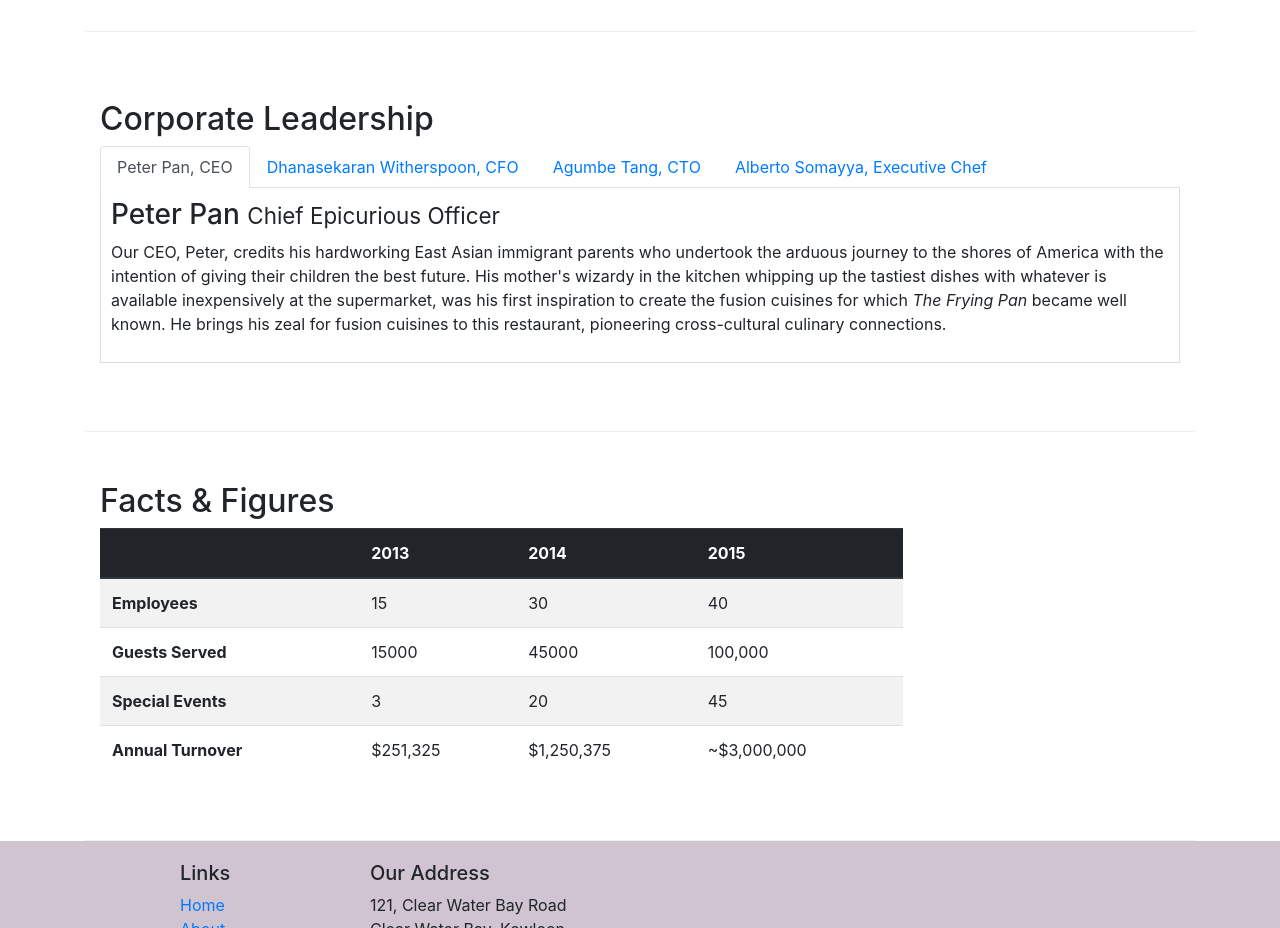
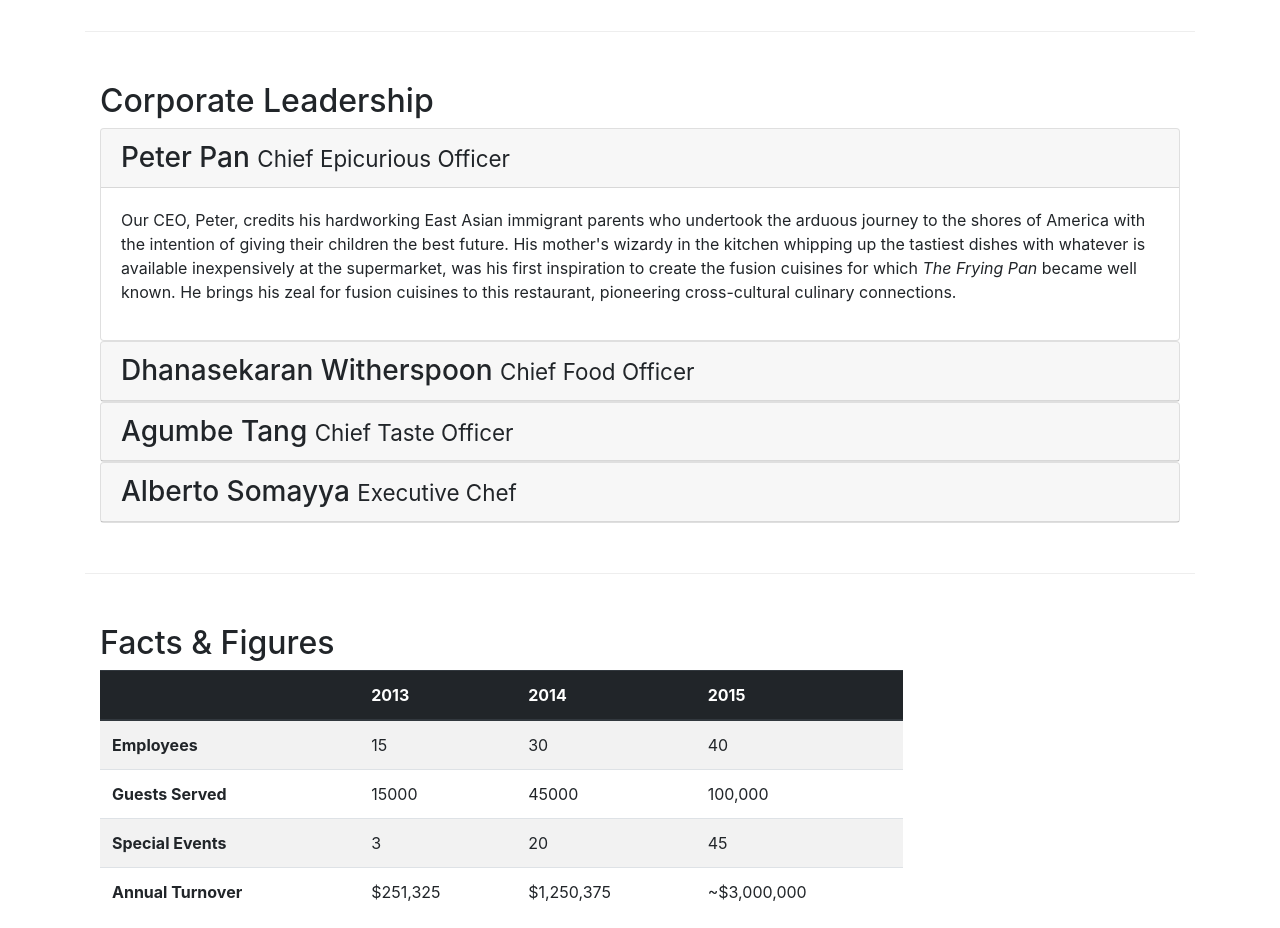
Before and after one commit to bbj/coursera-react-bootstrap4, a website: page aboutus.html in a window 1280 px wide. Shown: the part 940-1868 px from the top of the page. Drawn offline with nearby package versions, Linux system fonts and the light colour scheme.

Commit message:
accordion

```diff
--- a/aboutus.html
+++ b/aboutus.html
@@ -99,7 +99,66 @@
             <div class="col-12">
                 <h2>Corporate Leadership</h2>
 
-                <ul class="nav nav-tabs">
+                <div id="accordion">
+                    <div class="card">
+                        <div class="card-header" role="tab" id="peter-head">
+                            <h3 class="mb-0">
+                                <a data-toggle="collapse" data-target="#peter">
+                                    Peter Pan <small>Chief Epicurious Officer</small>
+                                </a>
+                            </h3>
+                        </div>
+                        <div id="peter" role="tab-panel" class="collapse show" data-parent="#accordion">
+                            <div class="card-body">
+                                <p class="d-none d-sm-block">Our CEO, Peter, credits his hardworking East Asian immigrant parents who undertook the arduous journey to the shores of America with the intention of giving their children the best future. His mother's wizardy in the kitchen whipping up the tastiest dishes with whatever is available inexpensively at the supermarket, was his first inspiration to create the fusion cuisines for which <em>The Frying Pan</em> became well known. He brings his zeal for fusion cuisines to this restaurant, pioneering cross-cultural culinary connections.</p>
+                            </div>
+                        </div>
+                    </div>
+                    <div class="card">
+                        <div class="card-header" role="tab" id="danny-head">
+                            <h3 class="mb-0">
+                                <a data-toggle="collapse" data-target="#danny">
+                                    Dhanasekaran Witherspoon <small>Chief Food Officer</small>
+                                </a>
+                            </h3>
+                        </div>
+                        <div id="danny" role="tab-panel" class="collapse" data-parent="#accordion">
+                            <div class="card-body">
+                                <p class="d-none d-sm-block">Our CFO, Danny, as he is affectionately referred to by his colleagues, comes from a long established family tradition in farming and produce. His experiences growing up on a farm in the Australian outback gave him great appreciation for varieties of food sources. As he puts it in his own words, <em>Everything that runs, wins, and everything that stays, pays!</em></p>
+                            </div>
+                        </div>
+                    </div>
+                    <div class="card">
+                        <div class="card-header" role="tab" id="agumbe-head">
+                            <h3 class="mb-0">
+                                <a data-toggle="collapse" data-target="#agumbe">
+                                    Agumbe Tang <small>Chief Taste Officer</small>
+                                </a>
+                            </h3>
+                        </div>
+                        <div id="agumbe" role="tab-panel" class="collapse" data-parent="#accordion">
+                            <div class="card-body">
+                                <p class="d-none d-sm-block">Blessed with the most discerning gustatory sense, Agumbe, our CTO, personally ensures that every dish that we serve meets his exacting tastes. Our chefs dread the tongue lashing that ensues if their dish does not meet his exacting standards. He lives by his motto, <em>You click only if you survive my lick.</em></p>
+                            </div>
+                        </div>
+                    </div>
+                    <div class="card">
+                        <div class="card-header" role="tab" id="alberto-head">
+                            <h3 class="mb-0">
+                                <a data-toggle="collapse" data-target="#alberto">
+                                    Alberto Somayya <small>Executive Chef</small>
+                                </a>
+                            </h3>
+                        </div>
+                        <div id="alberto" role="tab-panel" class="collapse" data-parent="#accordion">
+                            <div class="card-body">
+                                <p class="d-none d-sm-block">Award winning three-star Michelin chef with wide International experience having worked closely with whos-who in the culinary world, he specializes in creating mouthwatering Indo-Italian fusion experiences. He says, <em>Put together the cuisines from the two craziest cultures, and you get a winning hit! Amma Mia!</em></p>
+                            </div>
+                        </div>
+                    </div>
+                </div>
+
+                <!-- <ul class="nav nav-tabs">
                     <li class="nav-item">
                         <a class="nav-link active" href="#peter" role="tab" data-toggle="tab">Peter Pan, CEO</a>
                     </li>
@@ -112,9 +171,9 @@
                     <li class="nav-item">
                         <a class="nav-link" href="#alberto" role="tab" data-toggle="tab">Alberto Somayya, Executive Chef</a>
                     </li>
-                </ul>
+                </ul> -->
 
-                <div class="tab-content">
+                <!-- <div class="tab-content">
                     <div id="peter" role="tab-panel" class="tab-pane fade show active">
                         <h3>Peter Pan <small>Chief Epicurious Officer</small></h3>
                         <p class="d-none d-sm-block">Our CEO, Peter, credits his hardworking East Asian immigrant parents who undertook the arduous journey to the shores of America with the intention of giving their children the best future. His mother's wizardy in the kitchen whipping up the tastiest dishes with whatever is available inexpensively at the supermarket, was his first inspiration to create the fusion cuisines for which <em>The Frying Pan</em> became well known. He brings his zeal for fusion cuisines to this restaurant, pioneering cross-cultural culinary connections.</p>
@@ -131,7 +190,7 @@
                         <h3>Alberto Somayya <small>Executive Chef</small></h3>
                         <p class="d-none d-sm-block">Award winning three-star Michelin chef with wide International experience having worked closely with whos-who in the culinary world, he specializes in creating mouthwatering Indo-Italian fusion experiences. He says, <em>Put together the cuisines from the two craziest cultures, and you get a winning hit! Amma Mia!</em></p>
                     </div>
-                </div>
+                </div> -->
             </div>
        </div>
 
```
